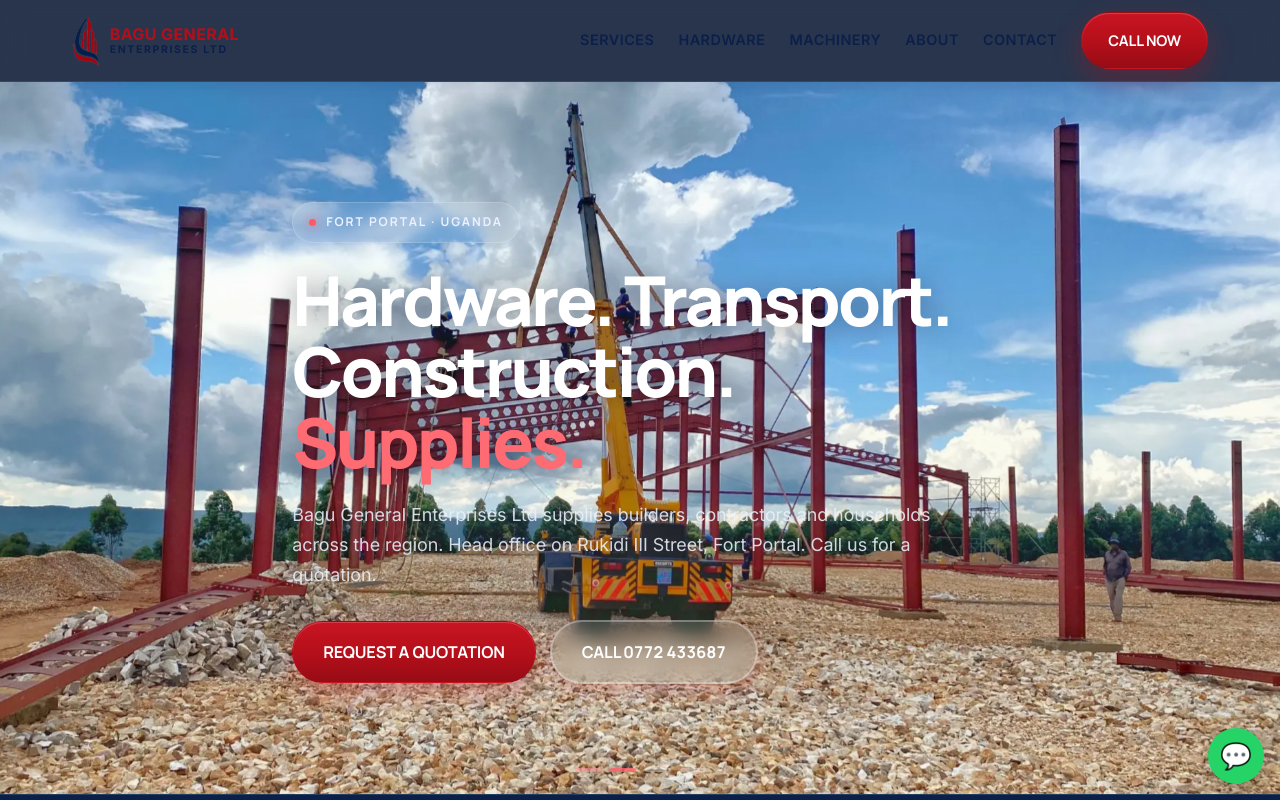
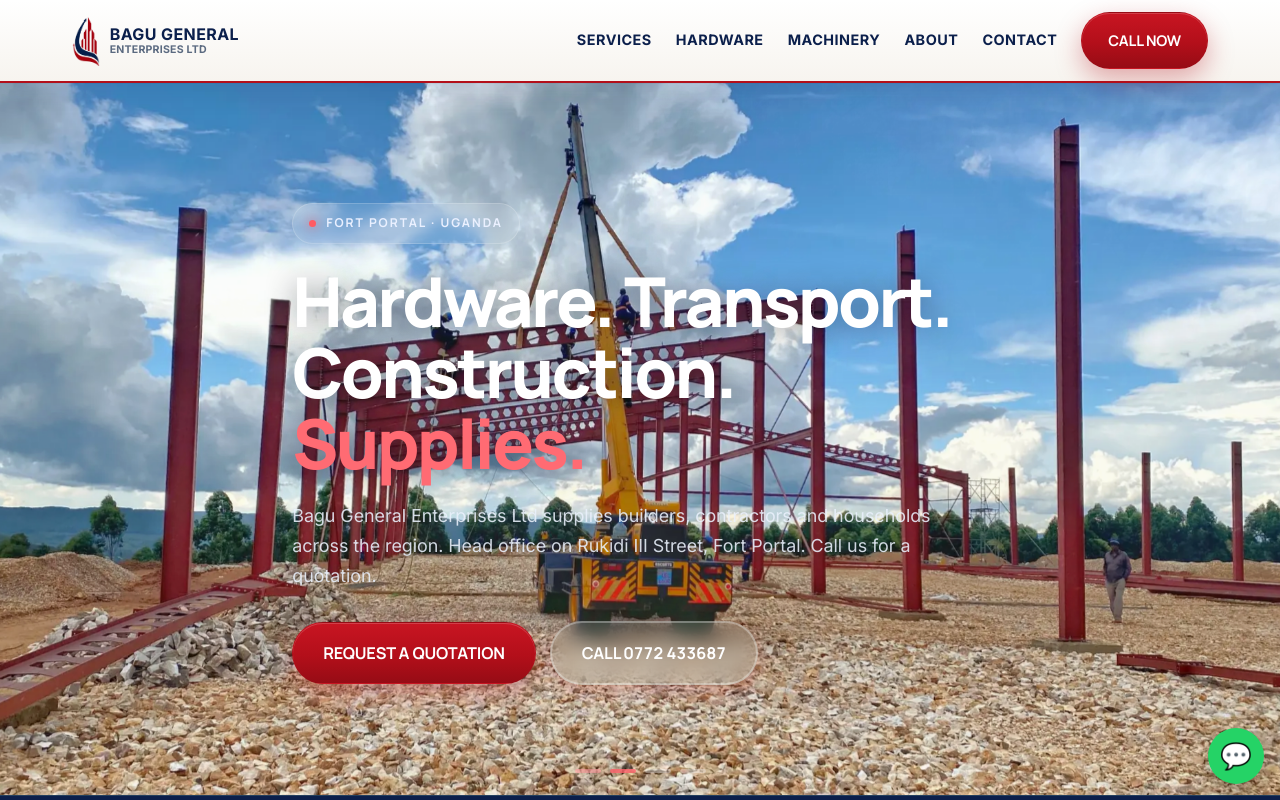
Before and after one commit to asiimwe3/bagu-general-enterprises, a plain HTML site: page index.html in a window 1280 px wide. Shown: the top 800 px of the page. Drawn offline with Linux system fonts and the light colour scheme.

Commit message:
header: light porcelain masthead with red rule so the dark maroon logo and nav are legible

```diff
--- a/index.html
+++ b/index.html
@@ -488,6 +488,25 @@ img[src=""]{display:none}
 /* closing band behind a real load of granite */
 .band .bg{background-size:cover;background-position:center;background-repeat:no-repeat}
 .band .ov{background:linear-gradient(90deg,rgba(8,18,40,.93) 0%,rgba(8,18,40,.78) 55%,rgba(8,18,40,.55) 100%)}
+
+/* ===== v18: light masthead so the dark logo and nav read clearly ===== */
+header{
+  background:linear-gradient(180deg,#ffffff 0%,#f7f4ef 100%);
+  border-bottom:2px solid var(--red);
+  box-shadow:0 1px 0 rgba(11,31,75,.05),0 8px 28px rgba(11,31,75,.10);
+  color:var(--navy);
+}
+header .logo{color:var(--navy);font-weight:900}
+header .logo small{color:#5b6a80;font-weight:700;letter-spacing:.02em}
+header nav a{color:var(--navy);font-weight:700}
+header nav a:hover{color:var(--red)}
+nav a:not(.btn)::after{background:var(--red)}
+header .burger{color:var(--navy)}
+header .btn{box-shadow:0 8px 20px rgba(179,15,26,.24)}
+@media(max-width:840px){
+  nav{background:#fff;border-top:1px solid rgba(11,31,75,.10);box-shadow:0 18px 34px rgba(11,31,75,.16)}
+  nav a{color:var(--navy)}
+}
 </style>
 </head>
 <body>
```
